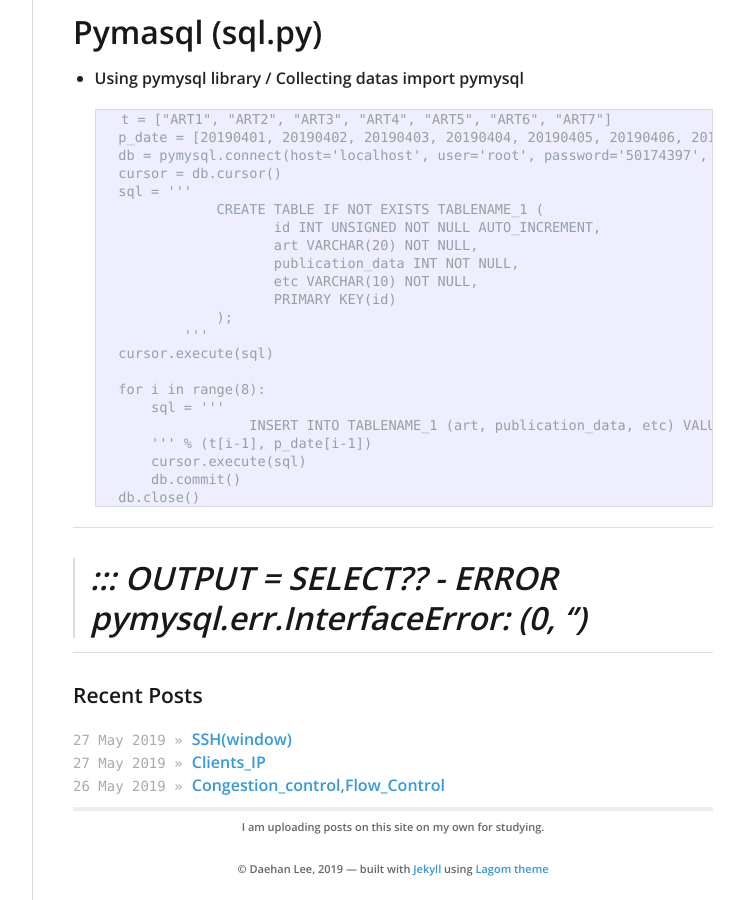
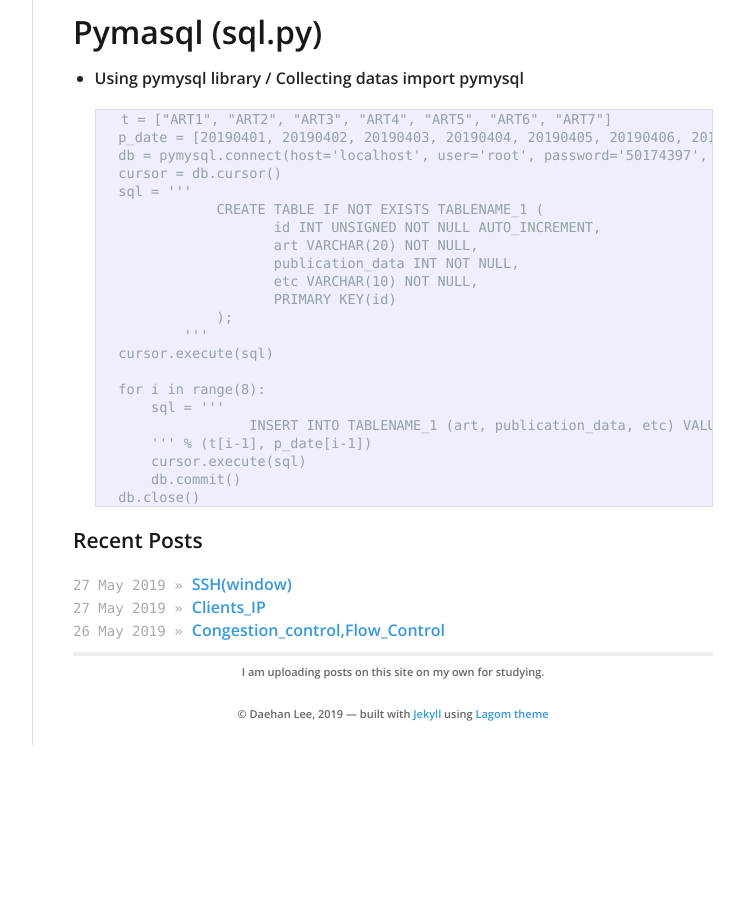
Before and after one commit to daehan0226/Study, a Jekyll site: the page built from _posts/2019-04-04-Python_Crawling_Pymysql.md, in a window 1280 px wide and 900 px high, scrolled down 802 px. Shown: the whole window, without its empty margins (378-1122 px from the left). Built offline with Jekyll 4.4.1, drawn with Linux system fonts in a browser that asks for light colours; after the commit the page ends 1547 px from its top, so only the background shows below that.

Commit message:
Update 2019-04-04-Python_Crawling_Pymysql.md

```diff
--- a/_posts/2019-04-04-Python_Crawling_Pymysql.md
+++ b/_posts/2019-04-04-Python_Crawling_Pymysql.md
@@ -68,8 +68,3 @@ categories:
             cursor.execute(sql)
             db.commit()
         db.close()
-
-- - -
-> # ::: OUTPUT = SELECT?? - ERROR  pymysql.err.InterfaceError: (0, '')
-
-- - -
```
